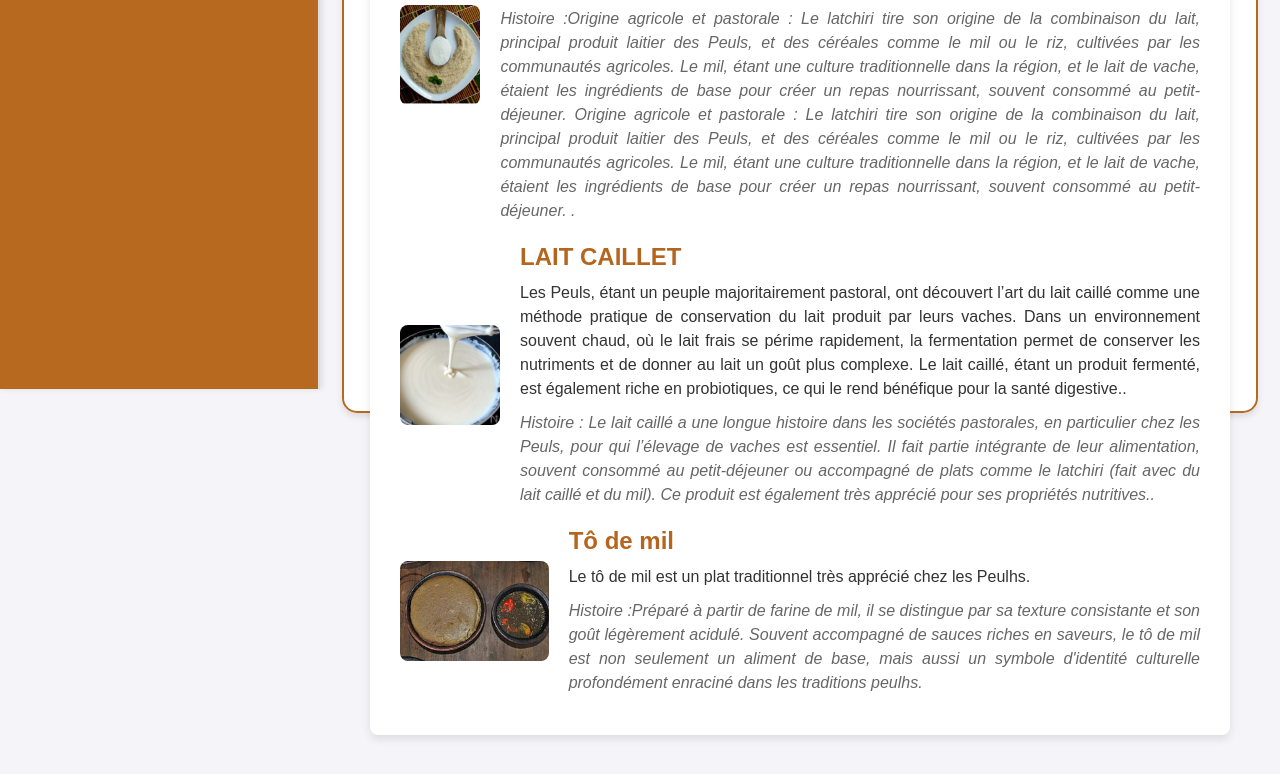
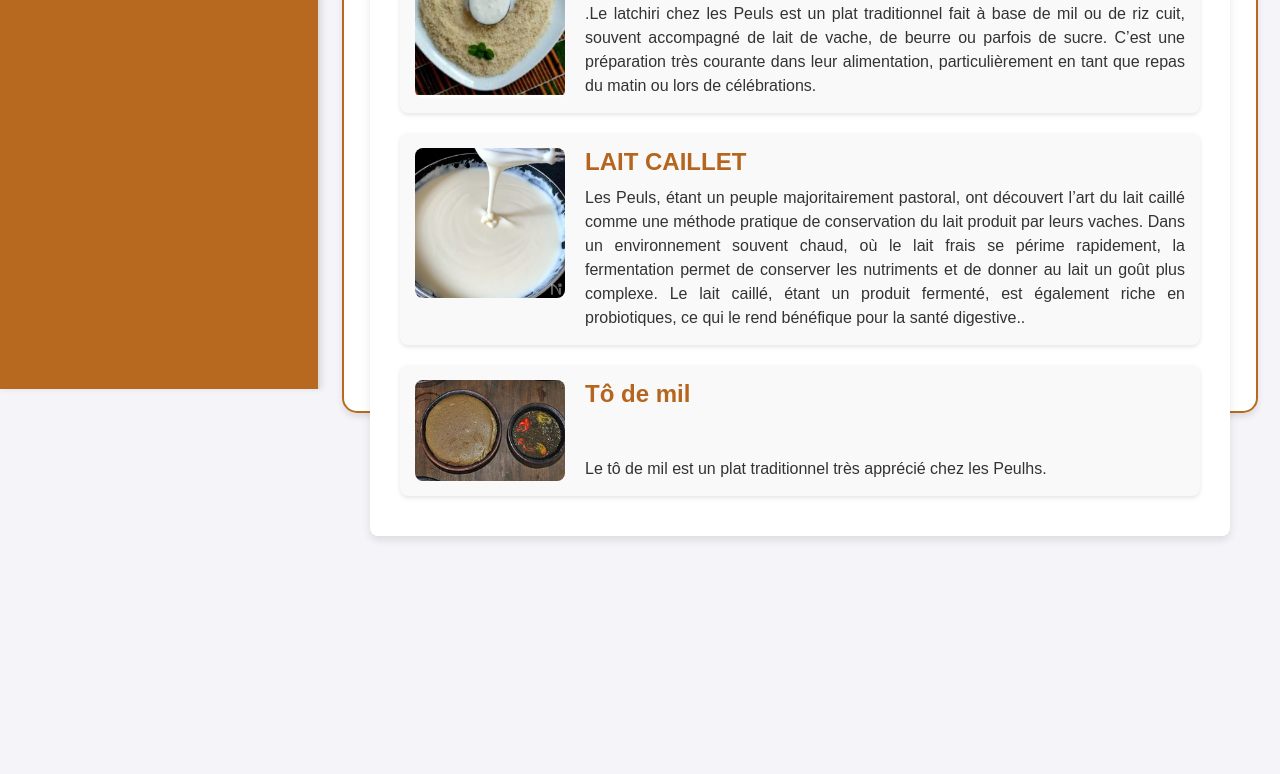
Before and after one commit to williamsoft28/Faso-Doumini, a plain HTML site: page fulfude.html in a window 1280 px wide. Shown: the part 411-1185 px from the top of the page. After the commit the page ends 1017 px from the top, so only its background shows below. Drawn offline with Linux system fonts and the light colour scheme.

Commit message:
Update fulfude.html

```diff
--- a/fulfude.html
+++ b/fulfude.html
@@ -50,9 +50,7 @@
                     <div class="recipe-info">
                         <h2>LATCHIRI</h2>
                         <p>.Le  latchiri chez les Peuls est un plat traditionnel fait à base de mil ou de riz cuit, souvent accompagné de lait de vache, de beurre ou parfois de sucre. C’est une préparation très courante dans leur alimentation, particulièrement en tant que repas du matin ou lors de célébrations.</p>
-                        <p class="history">Histoire :Origine agricole et pastorale :
-                            Le latchiri tire son origine de la combinaison du lait, principal produit laitier des Peuls, et des céréales comme le mil ou le riz, cultivées par les communautés agricoles. Le mil, étant une culture traditionnelle dans la région, et le lait de vache, étaient les ingrédients de base pour créer un repas nourrissant, souvent consommé au petit-déjeuner. Origine agricole et pastorale :
-                            Le latchiri tire son origine de la combinaison du lait, principal produit laitier des Peuls, et des céréales comme le mil ou le riz, cultivées par les communautés agricoles. Le mil, étant une culture traditionnelle dans la région, et le lait de vache, étaient les ingrédients de base pour créer un repas nourrissant, souvent consommé au petit-déjeuner. .</p>
+
                     </div>
                 </div>
 
@@ -62,7 +60,7 @@
                     <div class="recipe-info">
                         <h2>LAIT CAILLET</h2>
                         <p>Les Peuls, étant un peuple majoritairement pastoral, ont découvert l’art du lait caillé comme une méthode pratique de conservation du lait produit par leurs vaches. Dans un environnement souvent chaud, où le lait frais se périme rapidement, la fermentation permet de conserver les nutriments et de donner au lait un goût plus complexe. Le lait caillé, étant un produit fermenté, est également riche en probiotiques, ce qui le rend bénéfique pour la santé digestive..</p>
-                        <p class="history">Histoire : Le lait caillé a une longue histoire dans les sociétés pastorales, en particulier chez les Peuls, pour qui l’élevage de vaches est essentiel. Il fait partie intégrante de leur alimentation, souvent consommé au petit-déjeuner ou accompagné de plats comme le latchiri (fait avec du lait caillé et du mil). Ce produit est également très apprécié pour ses propriétés nutritives..</p>
+
                     </div>
                 </div>
 
@@ -72,7 +70,7 @@
                     <div class="recipe-info">
                         <h2>Tô de mil</h2>
                         <p>Le tô de mil est un plat traditionnel très apprécié chez les Peulhs.</p>
-                        <p class="history">Histoire :Préparé à partir de farine de mil, il se distingue par sa texture consistante et son goût légèrement acidulé. Souvent accompagné de sauces riches en saveurs, le tô de mil est non seulement un aliment de base, mais aussi un symbole d'identité culturelle profondément enraciné dans les traditions peulhs.</p>
+
                     </div>
                 </div>
             </div>
@@ -97,6 +95,7 @@
     border-radius: 8px;
     box-shadow: 0 4px 8px rgba(0, 0, 0, 0.1);
 }
+
 .recipe-section h1 {
     font-size: 2rem;
     text-align: center;
@@ -104,39 +103,53 @@
     margin-bottom: 20px;
     text-transform: uppercase;
 }
+
 .recipe-section p {
-    line-height: 1.6;
+    line-height: 1.9;
     text-align: justify;
 }
+
 .recipe {
-    display: flex;
-    align-items: center;
+    display: grid;
+    grid-template-columns: 150px 1fr;
+    gap: 20px;
     margin-bottom: 20px;
+    background: #f9f9f9;
+    padding: 15px;
+    border-radius: 8px;
+    box-shadow: 0 2px 4px rgba(0, 0, 0, 0.1);
 }
+
 .recipe img {
-    width: 150px;
-    height: 100px;
+    width: 100%;
+    height: auto;
     object-fit: cover;
     border-radius: 8px;
-    margin-right: 20px;
 }
+
 .recipe .recipe-info {
-    flex-grow: 1;
+    display: flex;
+    flex-direction: column;
+    justify-content: space-between;
 }
+
 .recipe .recipe-info h2 {
     font-size: 1.5rem;
     color: #b5651d;
     margin: 0 0 10px;
 }
+
 .recipe .recipe-info p {
     margin: 0;
     font-size: 1rem;
     line-height: 1.5;
 }
+
 .recipe .recipe-info .history {
     font-style: italic;
     margin-top: 10px;
     color: #666;
 }
+
 </style>
 </html>
```
